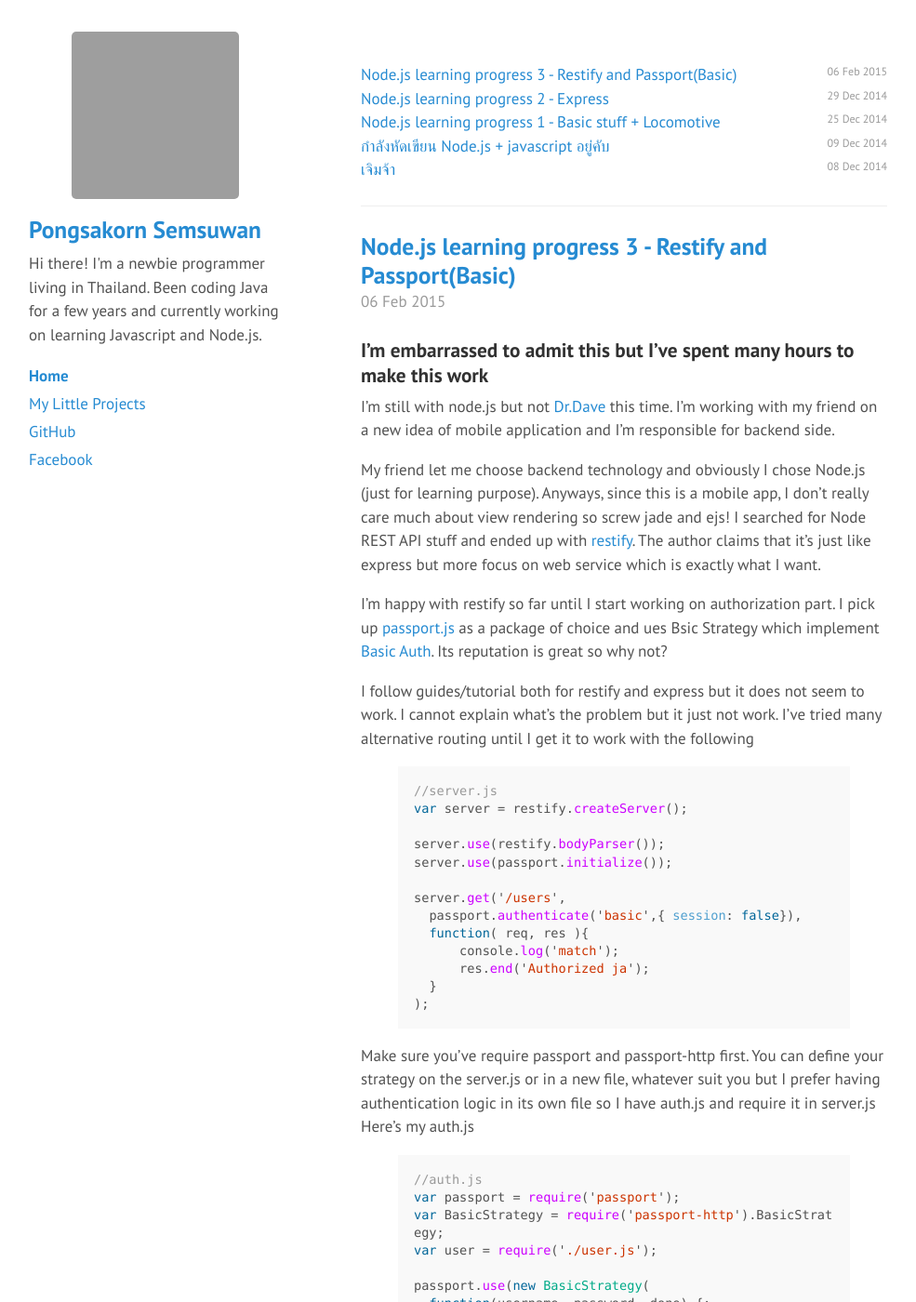
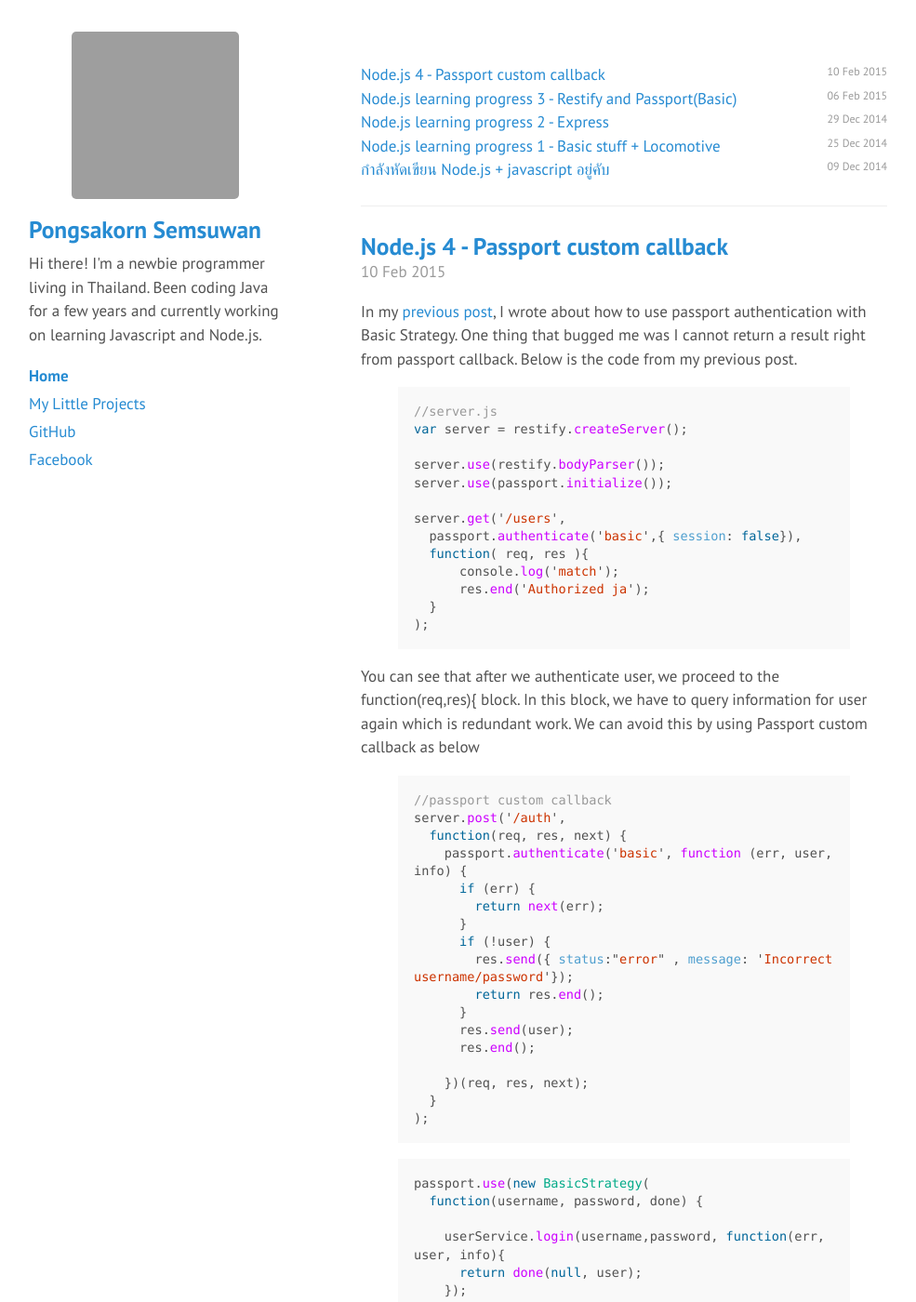
Before and after one commit to pongsakornsemsuwan/pongsakornsemsuwan.github.io, a Jekyll site: the page built from index.html, in a window 1280 px wide and 1400 px high. Shown: the whole window at 93% size, without its empty margins (163-1148 px from the left). Built offline with Jekyll 4.4.1, drawn with Linux system fonts in a browser that asks for light colours; Markdown is read by kramdown in place of the engine named in the settings; the list of posts is cut into pages by our own code; some of the changed text lies outside the part shown; grey boxes are pictures that could not be loaded.

Commit message:
new post:passport custom callback

```diff
--- /dev/null
+++ b/_posts/2015-02-10-restify-custom-callback.md
@@ -0,0 +1,63 @@
+---
+layout: post
+title: Node.js 4 - Passport custom callback
+---
+
+In my [previous post](http://pongsakornsemsuwan.github.io/2015/02/06/restify-with-passport/), I wrote about how to use passport authentication with Basic Strategy. One thing that bugged me was I cannot return a result right from passport callback.
+Below is the code from my previous post.
+
+{% highlight javascript %}
+//server.js
+var server = restify.createServer();
+
+server.use(restify.bodyParser());
+server.use(passport.initialize());
+
+server.get('/users',
+  passport.authenticate('basic',{ session: false}),
+  function( req, res ){
+      console.log('match');
+      res.end('Authorized ja');
+  }
+);
+{% endhighlight %}
+
+You can see that after we authenticate user, we proceed to the function(req,res){ block. In this block, we have to query information for user again which is redundant work.
+We can avoid this by using Passport custom callback as below
+
+{% highlight javascript %}
+//passport custom callback
+server.post('/auth',
+  function(req, res, next) {
+    passport.authenticate('basic', function (err, user, info) {
+      if (err) {
+        return next(err);
+      }
+      if (!user) {
+        res.send({ status:"error" , message: 'Incorrect username/password'});
+        return res.end();
+      }
+      res.send(user);
+      res.end();
+
+    })(req, res, next);
+  }
+);
+{% endhighlight %}
+
+{% highlight javascript %}
+passport.use(new BasicStrategy(
+  function(username, password, done) {
+
+    userService.login(username,password, function(err, user, info){
+      return done(null, user);
+    });
+  }
+));
+{% endhighlight %}
+
+With this, we can authenticate user and return the result to respond at the same time.
+However, this might not be your desired behavior for Passport Strategy because it's against [Single responsibility principle](http://en.wikipedia.org/wiki/Single_responsibility_principle).
+
+In the end, it's up to you to decide which one suits you most.
+Until next time!
```
Also changed, not shown: _posts/2015-02-6-restify-with-passport.md (line endings or trailing spaces).
